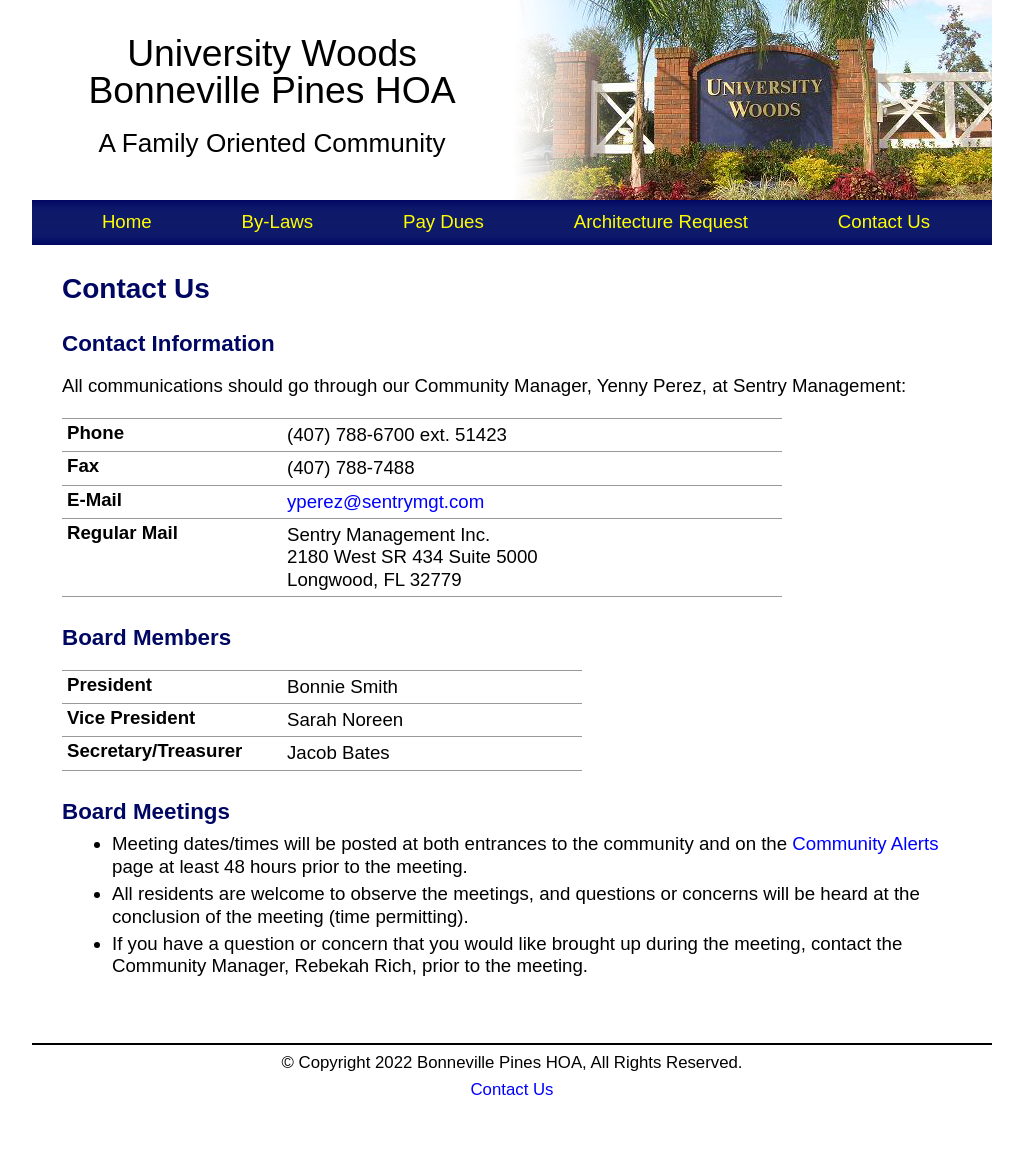
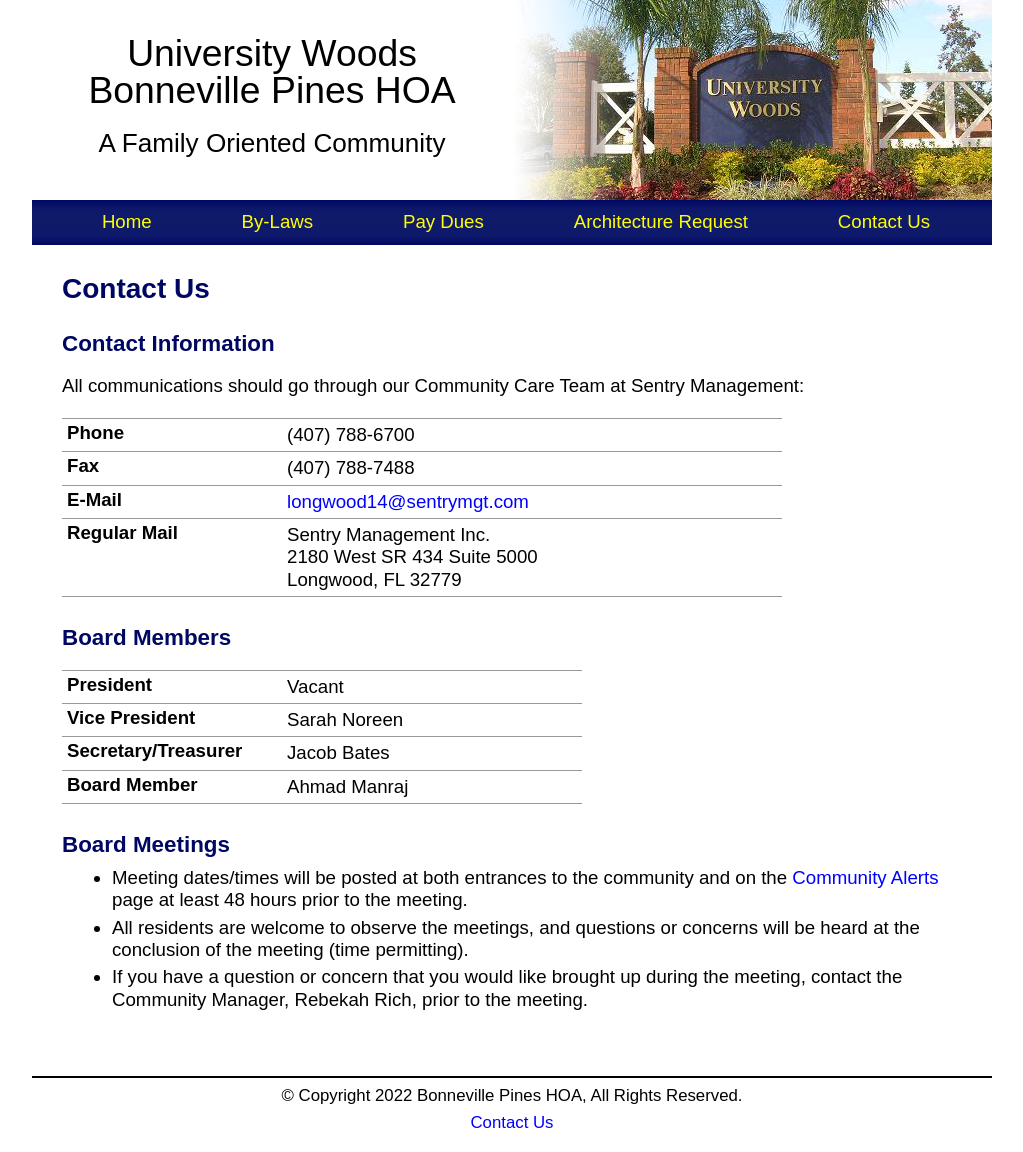
Before and after one commit to bphoa/website, a Jekyll site: the page built from contact.md, in a window 1280 px wide. Shown: the whole page, without its empty margins (128-1151 px from the left). Built offline with Jekyll 4.4.1, drawn with Linux system fonts in a browser that asks for light colours; before the commit the page ends 1118 px from its top, so only the background shows below that.

Commit message:
Update contact.md

```diff
--- a/contact.md
+++ b/contact.md
@@ -6,16 +6,16 @@ description: "Contact information and Board of Directors"
 
 ## Contact Information
 
-All communications should go through our Community Manager, Yenny Perez, at Sentry Management:
+All communications should go through our Community Care Team at Sentry Management:
 
 Phone
-: (407) 788-6700 ext. 51423
+: (407) 788-6700
 
 Fax
 : (407) 788-7488
 
 E-Mail
-: <yperez@sentrymgt.com>
+: <longwood14@sentrymgt.com>
 
 Regular Mail
 : Sentry Management Inc.\\
@@ -26,13 +26,16 @@ Longwood, FL 32779
 ## Board Members
 
 President
-: Bonnie Smith
+: Vacant
 
 Vice President
 : Sarah Noreen
 
 Secretary/Treasurer
 : Jacob Bates
+
+Board Member
+: Ahmad Manraj
 {: #board}
 
 ## Board Meetings
```
